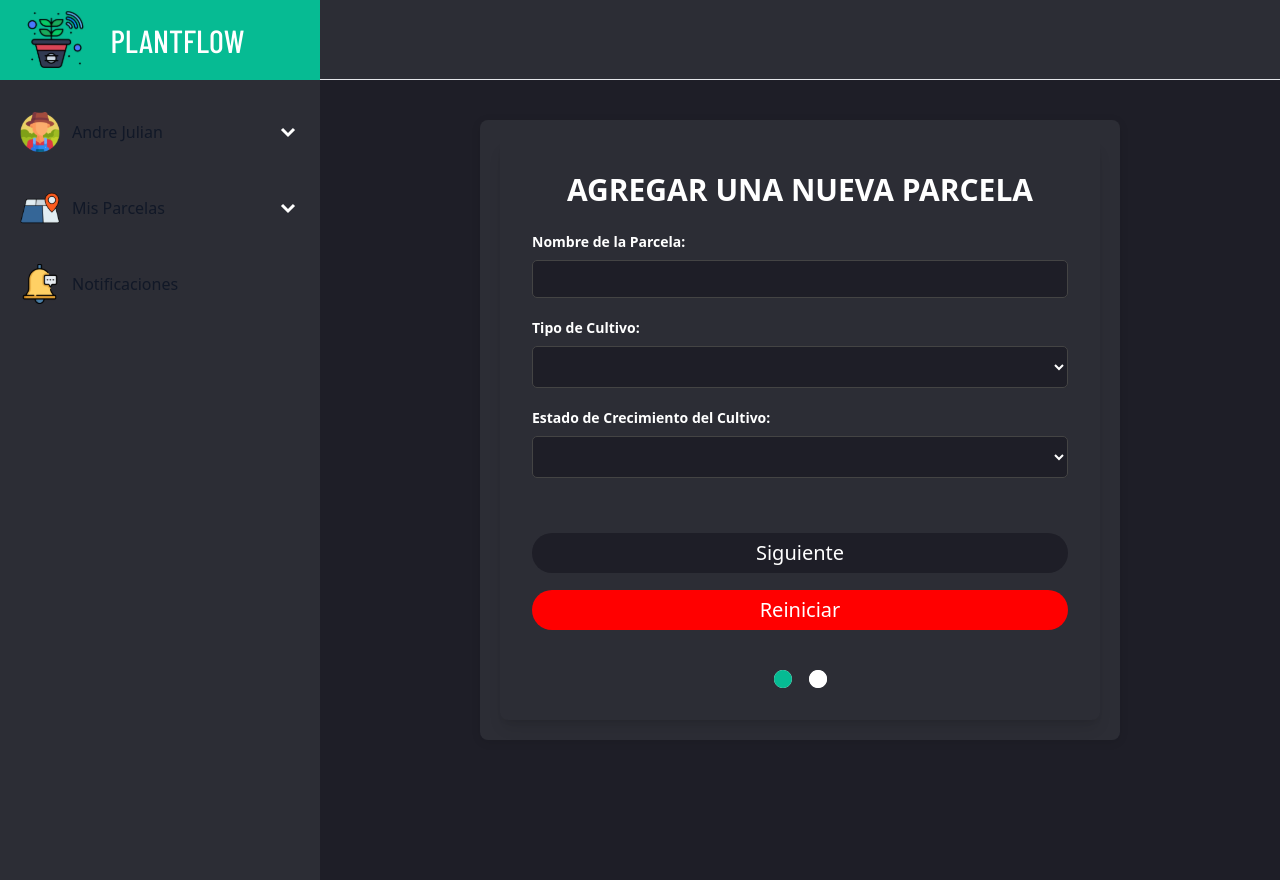
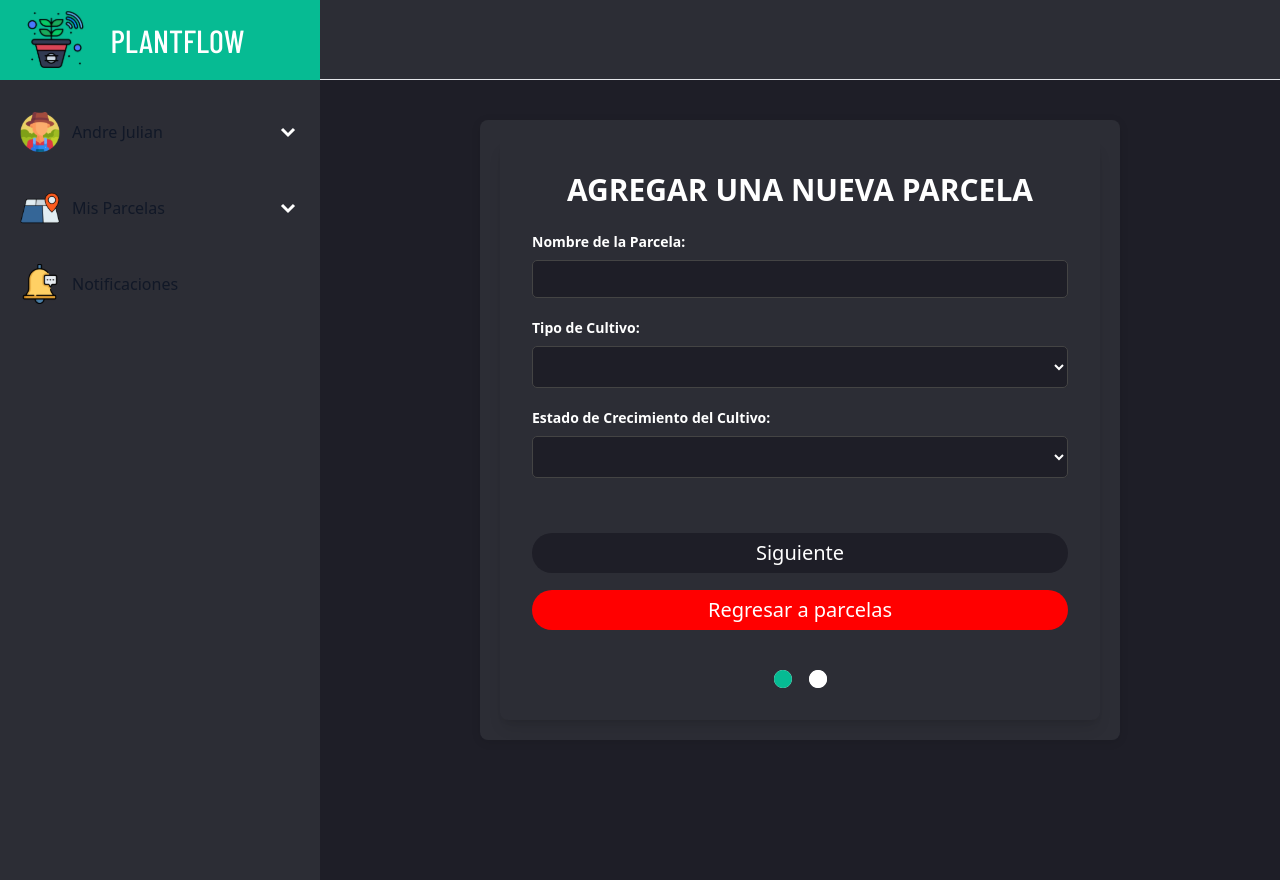
Before and after one commit to Kevinjr2912/PlantFlowFrontend, an Angular app: page /parcel/add in a window 1280 px wide. Built offline with nearby package versions, Linux system fonts and the light colour scheme; a web font is replaced by a local one.

Commit message:
fixing button

```diff
--- a/src/app/presentation/parcel/form-parcel/form-parcel.component.html
+++ b/src/app/presentation/parcel/form-parcel/form-parcel.component.html
@@ -53,8 +53,9 @@
               (click)="onNext()">
               Siguiente
           </button>
-          <button type="reset" class="div-reset_color button_back block w-full rounded-lg px-5 py-3 text-sm font-medium text-white">
-              Reiniciar
+          <button type="reset" class="div-reset_color button_back block w-full rounded-lg px-5 py-3 text-sm font-medium text-white"
+              (click)="onReset()">
+              Regresar a parcelas
           </button>
 
           <br>
--- a/src/app/presentation/parcel/form-parcel/form-parcel.component.ts
+++ b/src/app/presentation/parcel/form-parcel/form-parcel.component.ts
@@ -1,5 +1,6 @@
 import { Component, EventEmitter, Output } from '@angular/core';
 import { FormBuilder, FormControl, FormGroup, Validators } from '@angular/forms';
+import { Router } from '@angular/router';
 
 @Component({
   selector: 'app-form-parcel',
@@ -15,7 +16,7 @@ export class FormParcelComponent {
   cropTypes = ['Legumbres', 'Frutales', 'Hortalizas'];
   growthStates = ['Germinación', 'Crecimiento', 'Cosecha'];
 
-  constructor(private formBuilder: FormBuilder) {
+  constructor(private formBuilder: FormBuilder, private router: Router) {
     this.formLost = this.formBuilder.group({
       parcelName: ['', Validators.required],
       cropType: ['', Validators.required],
@@ -37,6 +38,9 @@ export class FormParcelComponent {
   onBack() {
     if (this.currentStep > 1) this.currentStep--;
   }
+  onReset(){
+    this.router.navigate(['/parcel']);
+  }
 
   hasErrors(controlName: string, errorType: string) {
     return this.formLost.get(controlName)?.hasError(errorType) && this.formLost.get(controlName)?.touched;
@@ -44,5 +48,6 @@ export class FormParcelComponent {
 
   onSubmitFormLost() {
     console.log("Formulario enviado", this.formLost.value);
+    this.router.navigate(['/parcel']);
   }
 }
```
